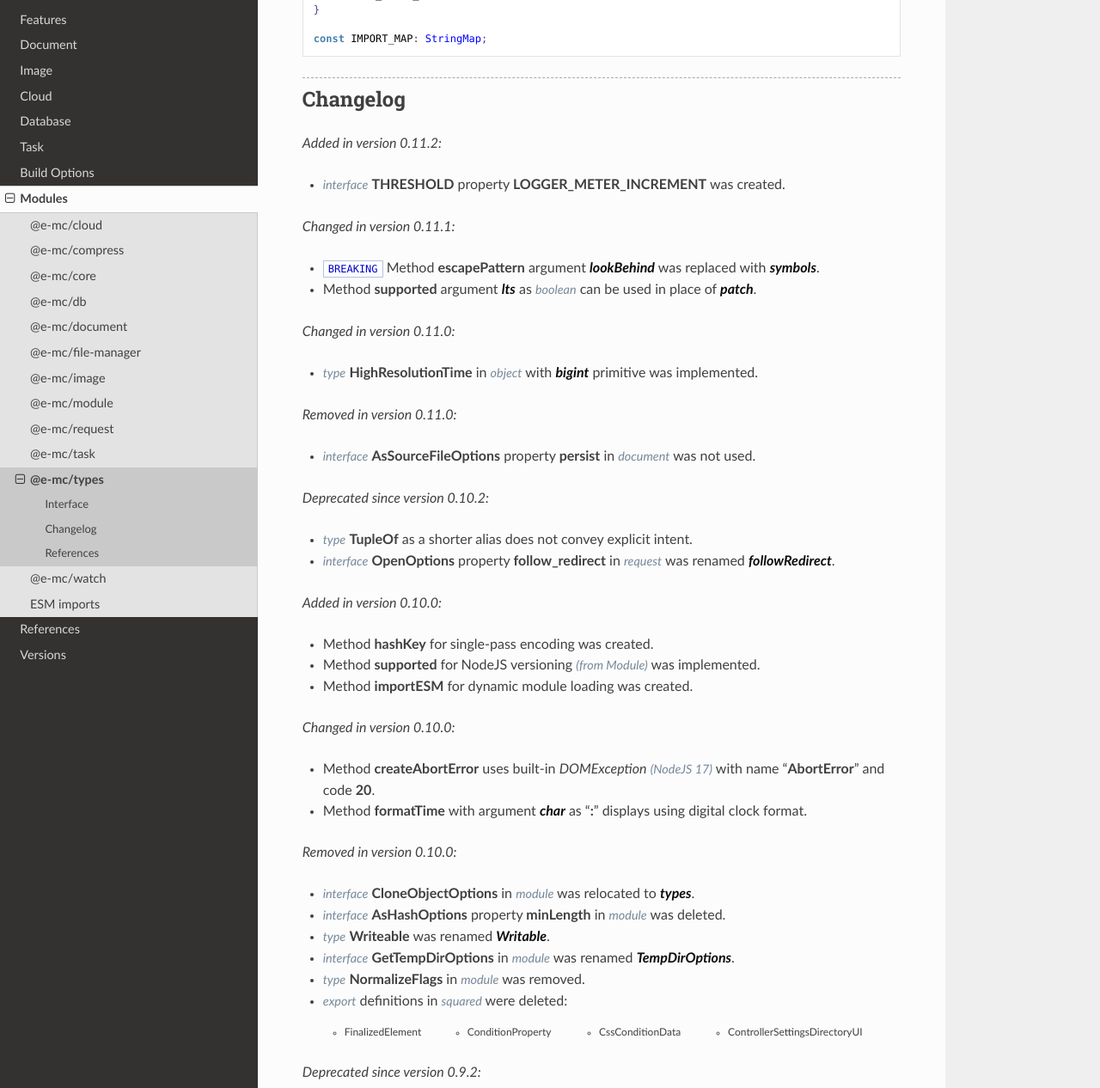
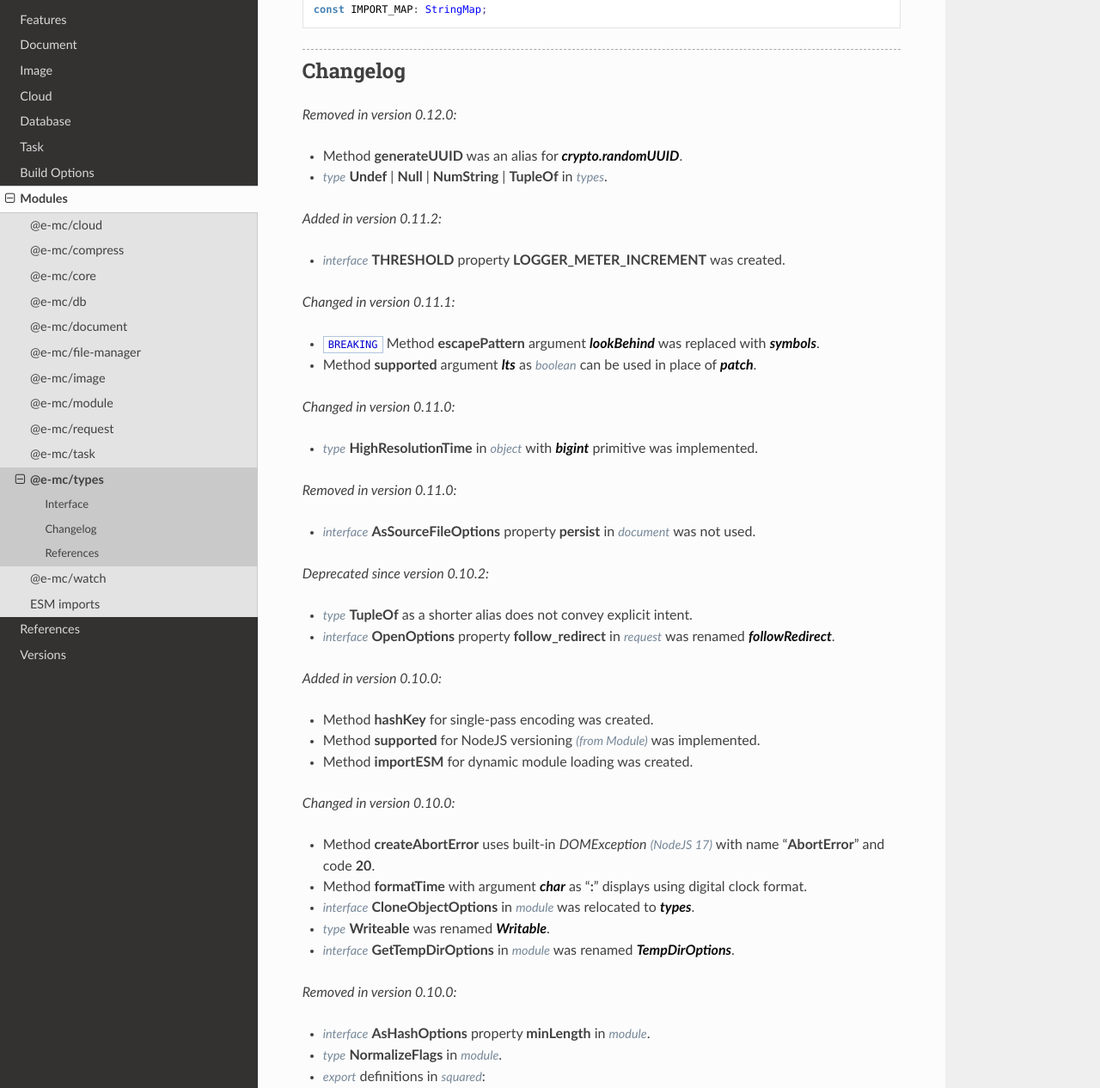
Before and after one commit to anpham6/chrome-docs, a Sphinx documentation site: the page built from source/modules/types.rst, in a window 1280 px wide and 1400 px high, scrolled down 3244 px, cut to the strip 134-1400 px from the top of the window. Shown: the whole strip at 86% size. Built offline with Sphinx 7.4.7 and the Read the Docs theme 3.1.0, drawn with Linux system fonts in a browser that asks for light colours; some of the changed text lies outside the part shown.

```diff
--- a/source/modules/types.rst
+++ b/source/modules/types.rst
@@ -200,6 +198,11 @@ Interface
 Changelog
 =========
 
+.. versionremoved:: 0.12.0
+
+  - Method **generateUUID** was an alias for :target:`crypto.randomUUID`.
+  - :alt:`type` **Undef** | **Null** | **NumString** | **TupleOf** in :alt:`types`.
+
 .. versionadded:: 0.11.2
 
   - :alt:`interface` **THRESHOLD** property **LOGGER_METER_INCREMENT** was created.
@@ -232,15 +235,15 @@ Changelog
 
   - Method **createAbortError** uses built-in *DOMException* :alt:`(NodeJS 17)` with name "**AbortError**" and code **20**.
   - Method **formatTime** with argument :target:`char` as "**:**" displays using digital clock format.
+  - :alt:`interface` **CloneObjectOptions** in :alt:`module` was relocated to :target:`types`.
+  - :alt:`type` **Writeable** was renamed :target:`Writable`.
+  - :alt:`interface` **GetTempDirOptions** in :alt:`module` was renamed :target:`TempDirOptions`.
 
 .. versionremoved:: 0.10.0
 
-  - :alt:`interface` **CloneObjectOptions** in :alt:`module` was relocated to :target:`types`.
-  - :alt:`interface` **AsHashOptions** property **minLength** in :alt:`module` was deleted.
-  - :alt:`type` **Writeable** was renamed :target:`Writable`.
-  - :alt:`interface` **GetTempDirOptions** in :alt:`module` was renamed :target:`TempDirOptions`.
-  - :alt:`type` **NormalizeFlags** in :alt:`module` was removed.
-  - :alt:`export` definitions in :alt:`squared` were deleted:
+  - :alt:`interface` **AsHashOptions** property **minLength** in :alt:`module`.
+  - :alt:`type` **NormalizeFlags** in :alt:`module`.
+  - :alt:`export` definitions in :alt:`squared`:
 
     .. hlist::
       :columns: 4
```
Also changed, not shown: other parts of source/modules/types.rst (+0 -2 lines), source/modules/compress.rst (+8 -1 lines).
